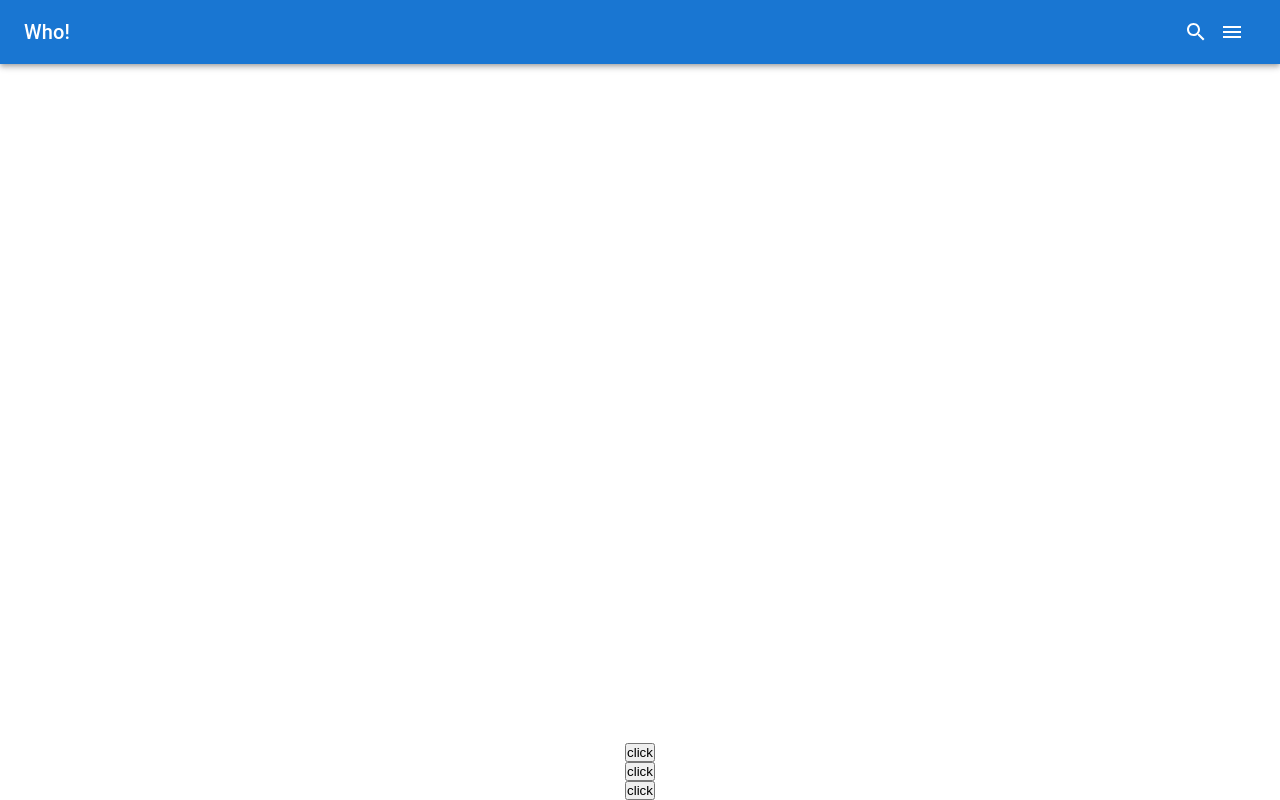
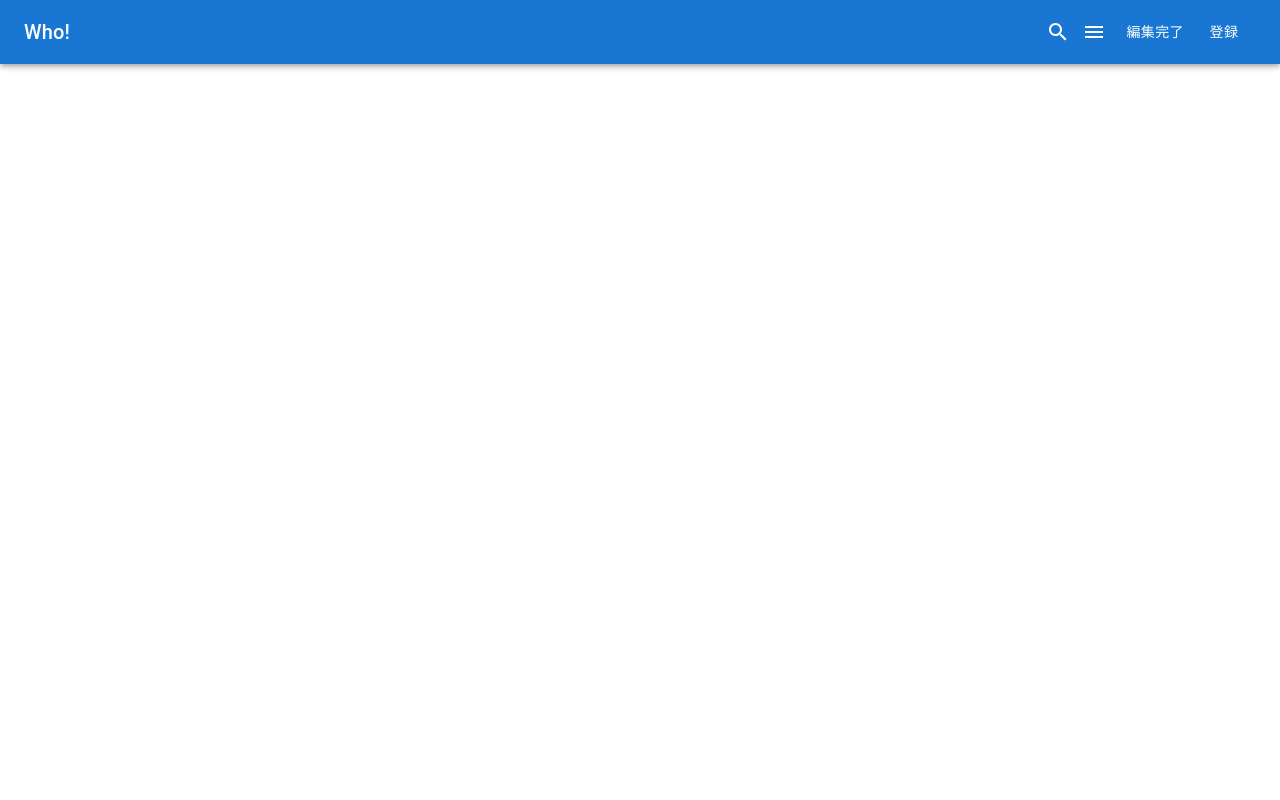
Before and after one commit to YukaChoco/project-who, a Next.js app: page /KotakotaTest in a window 1280 px wide. Built offline with nearby package versions, Linux system fonts and the light colour scheme.

Commit message:
ヘッダーを上部に固定 ヘッダーに出すアイコンを渡す値によって変更 who!をaタグで囲んだ

```diff
--- a/src/conponents/Header.tsx
+++ b/src/conponents/Header.tsx
@@ -14,20 +14,20 @@ interface Props {
   onClick_menu?: () => void;
   onClick_edit?: () => void;
   onClick_register?: () => void;
-  useSearchIcon?:  boolean;
 }
 
 export default function Header(props: Props) {
   return (
+    <div>
     <Box sx={{ flexGrow: 1 }} className={styles.Header_container}>
       <AppBar position="static" className={styles.Header_bar}>
         <Toolbar>
           <Typography variant="h6" component="div" sx={{ flexGrow: 1 }}>
-            Who!
+            <a href="./">Who!</a>
           </Typography>
-          {/* 1.検索とメニューアイコン */}
+          {/* 1.検索アイコン */}
           {
-            (props.onClick_search !== null) &&
+            (props.onClick_search != null) &&
             <IconButton
               size="large"
               color="inherit"
@@ -38,7 +38,10 @@ export default function Header(props: Props) {
             </IconButton>
           }
 
-          <IconButton
+          {/* 2.メニューアイコン */}
+          {
+            (props.onClick_menu != null) &&
+            <IconButton
             size="large"
             edge="start"
             color="inherit"
@@ -48,29 +51,23 @@ export default function Header(props: Props) {
           >
             <MenuIcon />
           </IconButton>
+          }
 
+          {/* 3.編集完了ボタン */}
+          {
+            (props.onClick_edit != null) &&
+          <Button color="inherit" onClick={props.onClick_edit}>編集完了</Button>
+          }
 
-          {/* 2.メニューアイコンのみ */}
-          {/* <IconButton
-            size="large"
-            edge="start"
-            color="inherit"
-            aria-label="menu"
-            className={styles.Header_icon}
-            onClick={props.onClick_menu}
-          >
-            <MenuIcon />
-          </IconButton> */}
-
-
-          {/* 3.編集完了 */}
-          {/* <Button color="inherit" onClick={props.onClick_edit}>編集完了</Button> */}
-
-
-          {/* 4.登録 */}
-          {/* <Button color="inherit" onClick={props.onClick_register}>登録</Button> */}
+          {/* 4.登録ボタン */}
+          {
+            (props.onClick_register != null) &&
+          <Button color="inherit" onClick={props.onClick_register}>登録</Button>
+        }
         </Toolbar>
       </AppBar>
     </Box>
+    <div className={styles.Header_margin}></div>
+    </div>
   );
 }
--- a/src/pages/KotakotaTest.tsx
+++ b/src/pages/KotakotaTest.tsx
@@ -5,10 +5,9 @@ import Header from '@/conponents/Header'
 
 
 const inter = Inter({ subsets: ['latin'] })
-
 export default function Input() {
-  const [bool, setBool] = useState(true);
-  const [bool2, setBool2] = useState(true);
+//   const [bool, setBool] = useState(true);
+//   const [bool2, setBool2] = useState(true);
   return (
     <>
 
@@ -18,12 +17,8 @@ export default function Input() {
           onClick_menu={() => console.log('menuBtn Clicked')}
           onClick_edit={() => console.log('編集完了')}
           onClick_register={() => console.log('登録')}
-          useSearchIcon={bool}
         />
-
-        <button onClick={() => setBool(!bool)}>click</button>
-        <button onClick={() => setBool2(!bool2)}>click</button>
-        <button onClick={() => setBool(!bool)}>click</button>
+        <div className={styles.aa}></div>
       </main>
     </>
   )
--- a/src/styles/Header.module.css
+++ b/src/styles/Header.module.css
@@ -1,5 +1,8 @@
 .Header_container{
     width: 100%;
+    position: fixed;
+    top: 0;
+    left: 0;
 }
 
 .Header_bar{
@@ -9,3 +12,7 @@
 .Header_icon{
     margin: 0 3px 0 0;
 }
+
+.Header_margin{
+    margin-top: 64px;
+}
--- a/src/styles/TestKotaro.module.css
+++ b/src/styles/TestKotaro.module.css
@@ -7,3 +7,7 @@
     min-height: 100vh;
     background-color: #fff;
   }
+
+  .aa{
+    height: 560px;
+}
```
